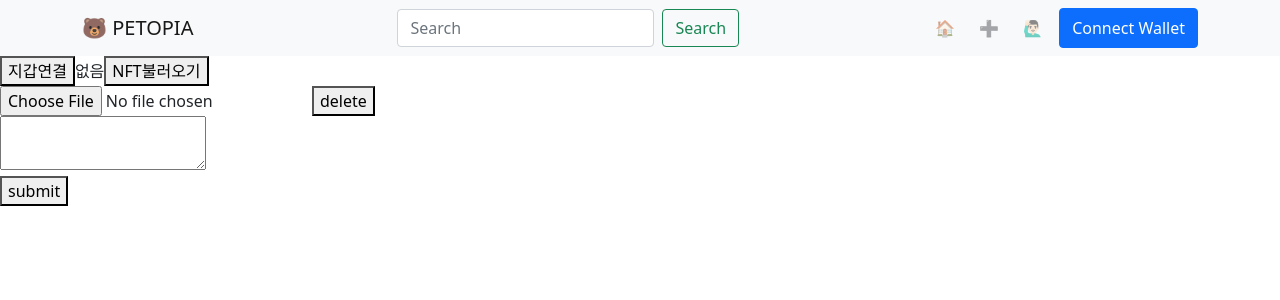
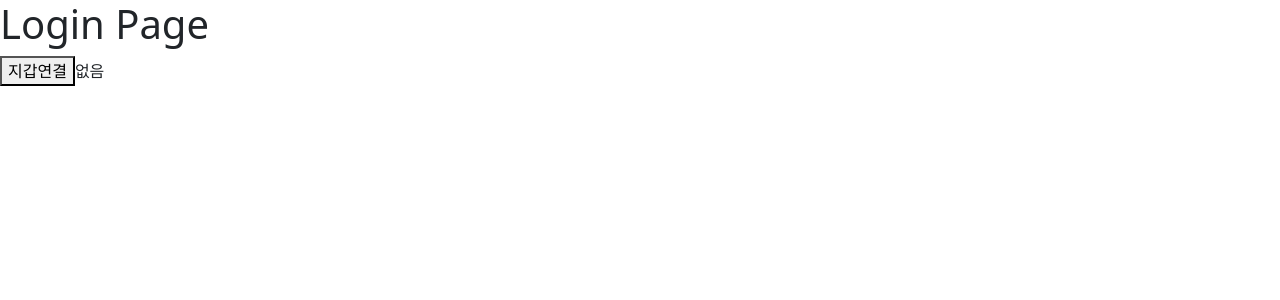
Before and after one commit to codestates/BEB_02_project3_petopia, a React (Create React App) app in the folder client/: page /create in a window 1280 px wide. Shown: the top 300 px of the page. Built offline with nearby package versions, Linux system fonts and the light colour scheme.

Commit message:
FEAT:add Layout component

```diff
--- a/client/src/App.js
+++ b/client/src/App.js
@@ -1,22 +1,17 @@
 import './App.css';
 import "bootstrap/dist/css/bootstrap.min.css";
-import { BrowserRouter, Routes, Route } from "react-router-dom";
+import { BrowserRouter } from "react-router-dom";
 
-import Mypage from './pages/mypage';
-import Main from './pages/main';
-import Navigation from './components/navbar';
-import Create from './pages/create';
-import erc721Abi from "./abi/erc721Abi.js";
 import Web3 from 'web3';
 import { useEffect, useState } from 'react';
-import axios from 'axios';
 import Login from "./pages/login";
+import Layout from './layout';
+import Footer from './footer';
 
 function App() {
   const [web3, setWeb3] = useState();
   const [account, setAccount] = useState();
-  const [myNFTs, setMyNFTs] = useState([]);
-  const [totalNFTs, setTotalNFTs] = useState([]);
+  const [isLogin, setIsLogin] = useState(false);
   const [contractAddress, setContractAddress] = useState('0x2ead9cc4a6b8da962412e85c71473870c80dab64');
 
   useEffect(() => {
@@ -30,84 +25,25 @@ function App() {
     }
   }, []);
 
-  const loadNFT = async(_account) => {
-    const tokenContract = await new web3.eth.Contract(erc721Abi, contractAddress);
-
-    // const name = await tokenContract.methods.name().call();
-    // const symbol = await tokenContract.methods.symbol().call();
-    const totalSupply = await tokenContract.methods.totalSupply().call();
-
-    let arr = [];
-
-    for (let i = 1; i <= totalSupply; i++) {
-      arr.push(i);
-    }
-    for (let tokenId of arr) {
-        let tokenOwner = await tokenContract.methods.ownerOf(tokenId).call();
-        let tokenURI = await tokenContract.methods.tokenURI(tokenId).call();
-        const metadata = await (await axios.get(`${tokenURI}`)).data;
-        /*
-          TODO : 유저 좋아요 댓글 DB 요청해서 넣어줘야함
-         */
-        // 포스팅 작성자 정보
-        const postInfo = {
-          userName:"감자맘마",
-          proFile:"",
-          postDate:"2022-03-18"
-        }
-        const likeCnt = 0;
-        const comments = [
-          {
-            profile:"",
-            userName:"감자맘마",
-            content:"안녕",
-            replies:[{
-              profile:"",
-              username:"감자파파",
-              content:"안녕22",
-            }]
-          },
-          {
-            profile:"",
-            userName:"감자파파",
-            content:"하이",
-            replies:[]
-          },
-        ];
-
-        // 전체 NFT 목록 셋팅
-        setTotalNFTs((prevState) => {
-          return [...prevState, { postInfo, tokenId, metadata, likeCnt, comments }];
-        });
-
-        // 한 개의 지갑 NFT 목록 셋팅
-        if (String(tokenOwner).toLowerCase() === _account) {
-          setMyNFTs((prevState) => {
-            return [...prevState, { postInfo, tokenId, metadata, likeCnt, comments }];
-          });
-        }
-    }
-
-
-  };
-
   const connectWallet = async () => {
     const accounts = await window.ethereum.request({
         method: "eth_requestAccounts",
     });
     setAccount(accounts[0]);
-    loadNFT(accounts[0]);
+    setIsLogin(true);
   };
 
   return (
     <BrowserRouter>
-      <Navigation />
+      {isLogin ? <Layout account={account} web3={web3} contractAddress={contractAddress} isLogin={isLogin} /> : <Login connectWallet={connectWallet} account={account} web3={web3} contractAddress={contractAddress} isLogin={isLogin} />}
+      <Footer/>
+      {/* <Navigation />
       <Routes>
         <Route exact path="/main" element={<Main nftList={totalNFTs}/>} />
         <Route exact path="/mypage" element={<Mypage nftList={myNFTs} loadNFT={loadNFT} account={account} />} />
         <Route exact path="/create" element={<Create />} />
         <Route exact path="/" element={<Login connectWallet={connectWallet} account={account} totalNFTs={myNFTs}/>} />
-      </Routes>
+      </Routes> */}
     </BrowserRouter>
   );
 }
--- a/client/src/components/NFTList.js
+++ b/client/src/components/NFTList.js
@@ -1,7 +1,76 @@
-function NFTList({nftList}) {
+import { useEffect, useState } from "react";
+import erc721Abi from "../abi/erc721Abi.js";
+import axios from "axios";
+
+function NFTList({web3, account, contractAddress, isLogin}) {
+    const [NFTList, setNFTList] = useState([]);
+
+    useEffect(() => {
+        loadNFT(account);
+    }, []);
+
+    const loadNFT = async(_account) => {
+        const tokenContract = await new web3.eth.Contract(erc721Abi, contractAddress);
+        // const name = await tokenContract.methods.name().call();
+        // const symbol = await tokenContract.methods.symbol().call();
+        const totalSupply = await tokenContract.methods.totalSupply().call();
+
+        let arr = [];
+
+        for (let i = 1; i <= totalSupply; i++) {
+          arr.push(i);
+        }
+        for (let tokenId of arr) {
+            let tokenOwner = await tokenContract.methods.ownerOf(tokenId).call();
+            let tokenURI = await tokenContract.methods.tokenURI(tokenId).call();
+            const metadata = await (await axios.get(`${tokenURI}`)).data;
+            /*
+              TODO : postInfo 좋아요 댓글 DB 요청해서 넣어줘야함
+             */
+            // 포스팅 작성자 정보
+            const postInfo = {
+              userName:"감자맘마",
+              proFile:"",
+              postDate:"2022-03-18"
+            }
+            const likeCnt = 0;
+            const comments = [
+              {
+                profile:"",
+                userName:"감자맘마",
+                content:"안녕",
+                replies:[{
+                  profile:"",
+                  username:"감자파파",
+                  content:"안녕22",
+                }]
+              },
+              {
+                profile:"",
+                userName:"감자파파",
+                content:"하이",
+                replies:[]
+              },
+            ];
+
+            if(_account !== null) { // 로그인 지갑의 NFT 목록 셋팅
+                if (String(tokenOwner).toLowerCase() === _account) {
+                    setNFTList((prevState) => {
+                      return [...prevState, { postInfo, tokenId, metadata, likeCnt, comments }];
+                    });
+                }
+            } else {    // 전체 NFT 목록 셋팅
+                setNFTList((prevState) => {
+                  return [...prevState, { postInfo, tokenId, metadata, likeCnt, comments }];
+                });
+            }
+
+        }
+      };
+
     return(
         <div className="nftList">
-            {nftList.map(token => token).reverse().map((token)=> {
+            {NFTList.map(token => token).reverse().map((token)=> {
               return (
                 <div key={token.tokenId} className="post">
                     <div className="postInfo">
--- a/client/src/components/navbar.js
+++ b/client/src/components/navbar.js
@@ -20,7 +20,7 @@ function Navigation() {
         <div className="Navbar">
             <Navbar bg="light" expand="lg">
                 <Container>
-                    <Navbar.Brand href="/">🐻 PETOPIA</Navbar.Brand>
+                    <Navbar.Brand href="/main">🐻 PETOPIA</Navbar.Brand>
                     <Form className="d-flex justify-content-end">
                         <FormControl
                             type="search"
@@ -34,8 +34,8 @@ function Navigation() {
                         style={{ maxHeight: '100px' }}
                         navbarScroll
                     >
-                        <Nav.Link href="/" className="me-2">🏠</Nav.Link>
-                        <Nav.Link href="/feerwrite" className="me-2">➕</Nav.Link>
+                        <Nav.Link href="/main" className="me-2">🏠</Nav.Link>
+                        <Nav.Link href="/create" className="me-2">➕</Nav.Link>
                         <Nav.Link href="/mypage" className="me-2">🙋🏻‍♂️</Nav.Link>
                         <Button onClick={Connecthandler}>{btnText}</Button>
                     </Nav>
--- /dev/null
+++ b/client/src/footer.js
@@ -0,0 +1,9 @@
+function footer(){
+    return (
+        <div className="footer">
+
+        </div>
+    );
+}
+
+export default footer;
--- /dev/null
+++ b/client/src/layout.js
@@ -0,0 +1,20 @@
+import { Routes, Route } from "react-router-dom";
+import Mypage from './pages/mypage';
+import Main from './pages/main';
+import Navigation from './components/navbar';
+import Create from './pages/create';
+
+function layout({account, web3, contractAddress, isLogin}) {
+    return (
+        <div className="layout">
+            <Navigation />
+            <Routes>
+                <Route exact path="/main" element={<Main account={account} web3={web3} contractAddress={contractAddress} isLogin={isLogin} />} />
+                <Route exact path="/mypage" element={<Mypage account={account} web3={web3} contractAddress={contractAddress} isLogin={isLogin} />} />
+                <Route exact path="/create" element={<Create account={account} web3={web3} contractAddress={contractAddress} isLogin={isLogin} />} />
+            </Routes>
+        </div>
+    );
+}
+
+export default layout;
--- a/client/src/pages/create.js
+++ b/client/src/pages/create.js
@@ -4,58 +4,11 @@ import axios from 'axios';
 import erc721Abi from "../abi/erc721Abi.js";
 import Web3 from 'web3';
 
-function Create() {
-    const [web3, setWeb3] = useState();
-    const [account, setAccount] = useState();
-    const [erc721List, setErc721List] = useState([]);
+function Create({account, web3, contractAddress, isLogin}) {
     const [imageFile, setImageFile] = useState();
     const [uploadImage, setUploadImage] = useState(null);
     const [inputText, setInputText] = useState();
-
-    const contractAddress = '0x2ead9cc4a6b8da962412e85c71473870c80dab64';
-
-    useEffect(() => {
-        if (typeof window.ethereum !== "undefined") {
-            try {
-                const web = new Web3(window.ethereum);
-                setWeb3(web);
-            } catch (err) {
-                console.log(err);
-            }
-        }
-    }, []);
-
-    const connectWallet = async () => {
-        const accounts = await window.ethereum.request({
-            method: "eth_requestAccounts",
-        });
-        setAccount(accounts[0]);
-    };
-
-    const loadNFT = async () => {
-        const tokenContract = await new web3.eth.Contract(erc721Abi, contractAddress);
-
-        // const name = await tokenContract.methods.name().call();
-        // const symbol = await tokenContract.methods.symbol().call();
-        const totalSupply = await tokenContract.methods.totalSupply().call();
-
-        let arr = [];
-
-        for (let i = 1; i <= totalSupply; i++) {
-          arr.push(i);
-        }
-
-        for (let tokenId of arr) {
-            let tokenOwner = await tokenContract.methods.ownerOf(tokenId).call();
-            if (String(tokenOwner).toLowerCase() === account) {
-              let tokenURI = await tokenContract.methods.tokenURI(tokenId).call();
-              const metadata = await (await axios.get(`${tokenURI}`)).data;
-              setErc721List((prevState) => {
-                return [...prevState, { tokenId, metadata }];
-              });
-            }
-        }
-    };
+    // const [isTransacted, setIsTransacted] = useState(false);
 
     const changedFile = async (e) => {
         setImageFile(e.target.files[0]);
@@ -122,10 +75,6 @@ function Create() {
 
     return (
         <div className='Create'>
-            <div className='button'>
-                <button onClick={connectWallet}>지갑연결</button>{account ? account : "없음"}
-                <button onClick={loadNFT}>NFT불러오기</button>
-            </div>
             <div className='input_file'>
                 {uploadImage !== null ? <img src={uploadImage} alt="preview" /> : <i class="image outline icon"></i>}
                 <input type="file" accept='image/*'id="file" name="file" onChange={changedFile} />
--- /dev/null
+++ b/client/src/pages/login.js
@@ -0,0 +1,19 @@
+import React from 'react';
+import NFTList from '../components/NFTList';
+
+function Login({connectWallet, account, web3, contractAddress, isLogin}) {
+    const clickedHandler = () => {
+        connectWallet();
+    };
+
+    return (
+        <div className='Login'>
+            <h1>Login Page</h1>
+            <div className='button'>
+                <button onClick={clickedHandler}>지갑연결</button>{account ? account : "없음"}
+            </div>
+        </div>
+    );
+}
+
+export default Login;
--- a/client/src/pages/main.js
+++ b/client/src/pages/main.js
@@ -1,10 +1,12 @@
 import { Button } from 'react-bootstrap';
 import React from 'react';
+import NFTList from '../components/NFTList';
 
-function Main() {
+function Main({account, web3, contractAddress, isLogin}) {
     return (
         <div className='Main'>
             <h1>Main Page</h1>
+            <NFTList account={null} web3={web3} contractAddress={contractAddress} isLogin={isLogin} />
         </div>
     );
 }
--- a/client/src/pages/mypage.js
+++ b/client/src/pages/mypage.js
@@ -1,10 +1,13 @@
 import React from 'react';
+import NFTList from '../components/NFTList';
 
-function Mypage() {
-
+function Mypage({account, web3, contractAddress, isLogin}) {
     return (
         <div className='Mypage'>
             <h1>Mypage</h1>
+            <div className='posts'>
+                <NFTList account={account} web3={web3} contractAddress={contractAddress} isLogin={isLogin} />
+            </div>
         </div>
     );
 }
```
Also changed, not shown: client/package.json (+13 -1 lines), 1 other file (tests, documents, lock files or other folders).
